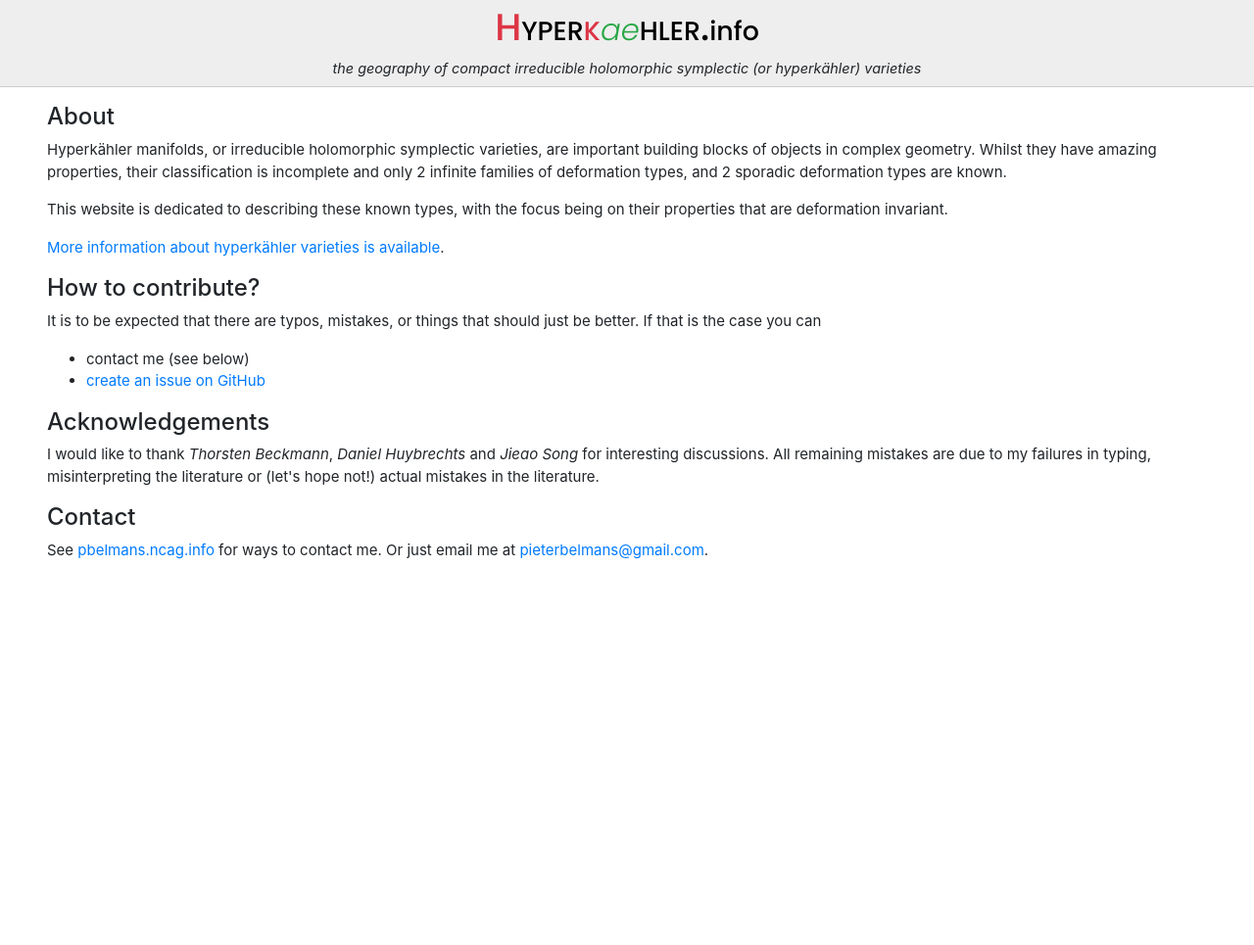
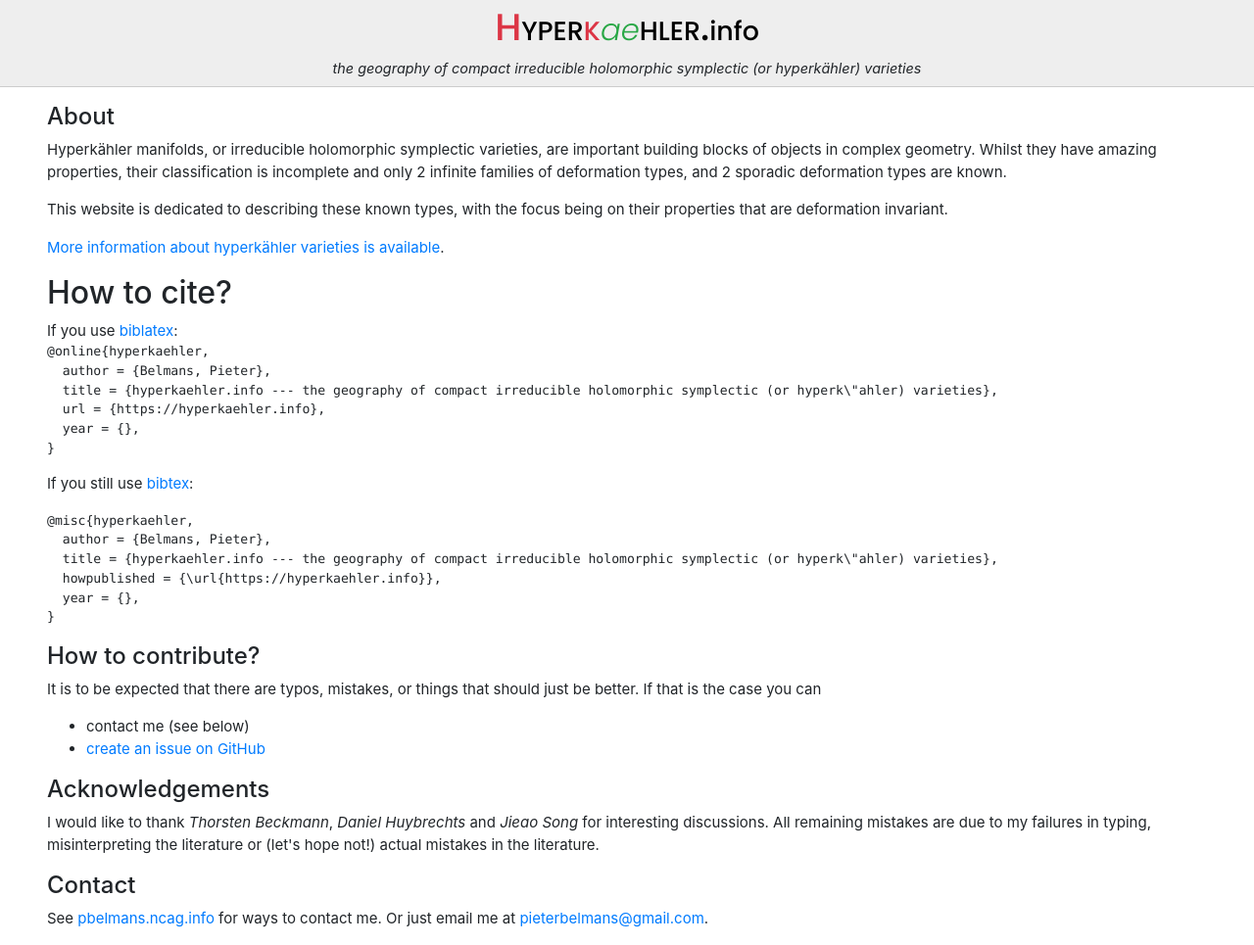
Before and after one commit to pbelmans/hyperkaehler-info, a Flask app: template templates/about.html in a window 1280 px wide. Shown: the part 37-1002 px from the top of the page at 98% size. Before the commit the page ends 608 px from the top, so only its background shows below. Run offline with Flask 3, Linux system fonts and the light colour scheme; the template is opened without the code that fills it, so the values that code supplies are empty; style sheets or scripts are compiled from the project's sources; parts of the project's set-up code (start-up, migrations or seed data) failed here and were passed over.

Commit message:
Add Bib(La)TeX entry

```diff
--- a/templates/about.html
+++ b/templates/about.html
@@ -8,6 +8,22 @@
 <p>Hyperkähler manifolds, or irreducible holomorphic symplectic varieties, are important building blocks of objects in complex geometry. Whilst they have amazing properties, their classification is incomplete and only 2 infinite families of deformation types, and 2 sporadic deformation types are known.
 <p>This website is dedicated to describing these known types, with the focus being on their properties that are deformation invariant.
 <p><a href="/explained">More information about hyperkähler varieties is available</a>.
+
+<h2>How to cite?</h2>
+If you use <a href="https://www.ctan.org/pkg/biblatex">biblatex</a>:
+<pre><code>@online{hyperkaehler,
+  author = {Belmans, Pieter},
+  title = {hyperkaehler.info --- the geography of compact irreducible holomorphic symplectic (or hyperk\"ahler) varieties},
+  url = {https://hyperkaehler.info},
+  year = {% raw %}{{% endraw %}{{ now.year }}{% raw %}}{% endraw %},
+}</code></pre>
+<p>If you still use <a href="https://www.bibtex.org">bibtex</a>:
+<pre><code>@misc{hyperkaehler,
+  author = {Belmans, Pieter},
+  title = {hyperkaehler.info --- the geography of compact irreducible holomorphic symplectic (or hyperk\"ahler) varieties},
+  howpublished = {% raw %}{\url{https://hyperkaehler.info}}{% endraw %},
+  year = {% raw %}{{% endraw %}{{ now.year }}{% raw %}}{% endraw %},
+}</code></pre>
 
 <h4>How to contribute?</h4>
 <p>It is to be expected that there are typos, mistakes, or things that should just be better. If that is the case you can
```
